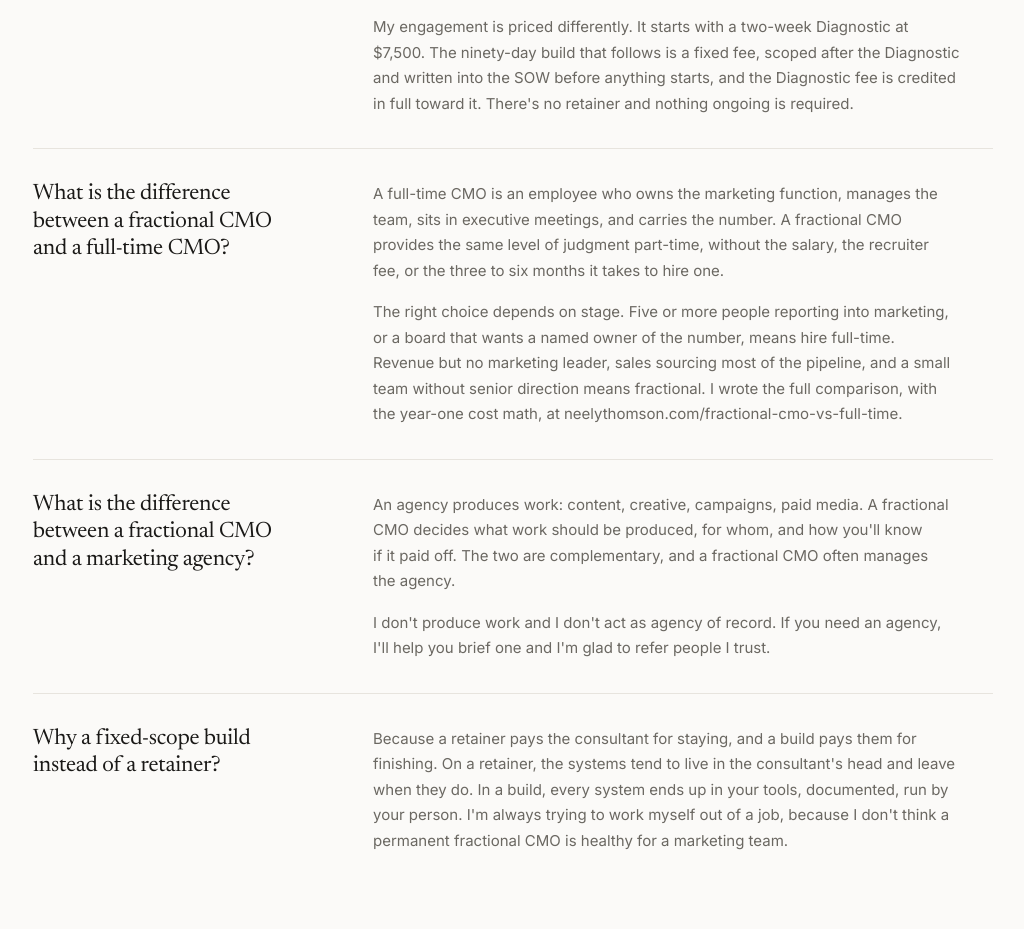
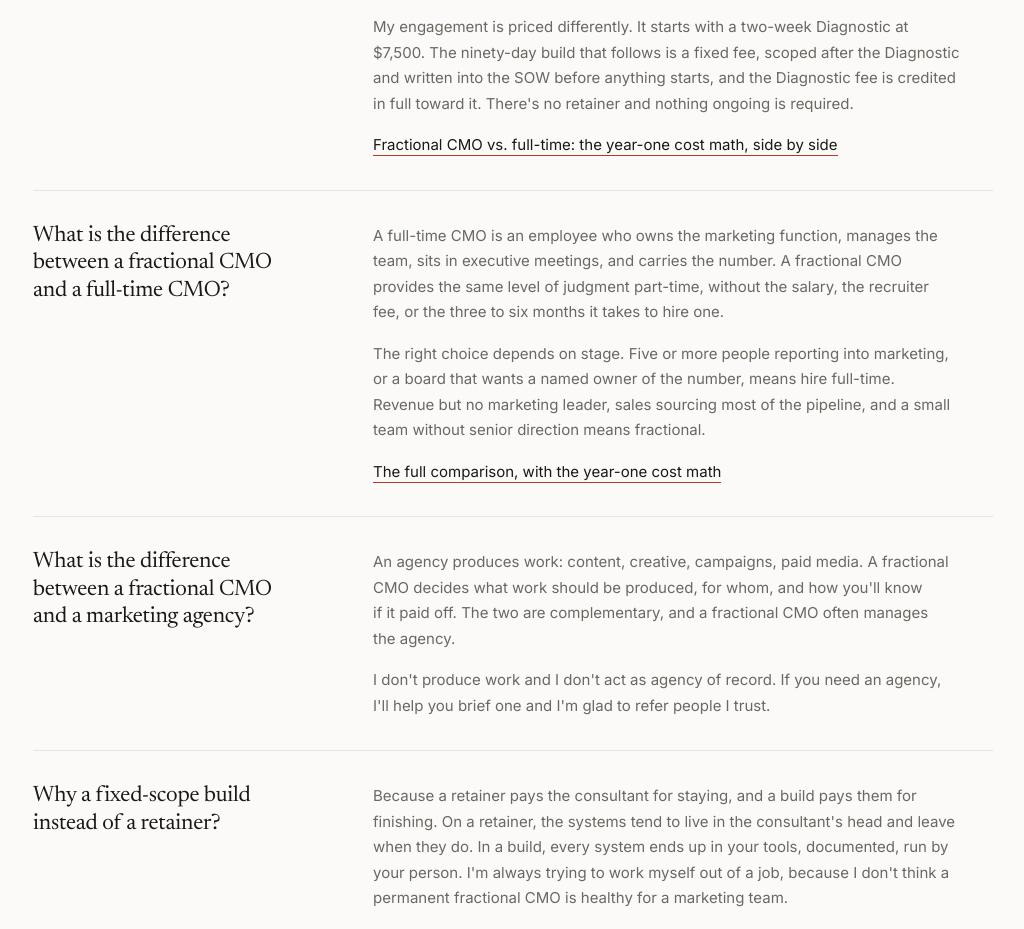
Before and after one commit to neelythomson/neelythomson-site, a Next.js app: page /faq in a window 1280 px wide. Shown: the part 2180-3109 px from the top of the page, without its empty margins (127-1151 px from the left). Built offline with nearby package versions, Linux system fonts and the light colour scheme.

Commit message:
FAQ: link comparison page from cost and full-time answers

```diff
--- a/src/app/faq/page.tsx
+++ b/src/app/faq/page.tsx
@@ -66,13 +66,15 @@ const groups: Group[] = [
           "Market-rate fractional CMO retainers in the US run $10,000 to $12,000 a month for ten to twenty hours a week, usually with a three to six month minimum. The industry renewal rate is around 84 percent, so most engagements run past a year and the total cost is closer to $120,000 to $144,000 than to a monthly number.",
           "My engagement is priced differently. It starts with a two-week Diagnostic at $7,500. The ninety-day build that follows is a fixed fee, scoped after the Diagnostic and written into the SOW before anything starts, and the Diagnostic fee is credited in full toward it. There's no retainer and nothing ongoing is required.",
         ],
+        more: { href: "/fractional-cmo-vs-full-time", text: "Fractional CMO vs. full-time: the year-one cost math, side by side" },
       },
       {
         q: "What is the difference between a fractional CMO and a full-time CMO?",
         a: [
           "A full-time CMO is an employee who owns the marketing function, manages the team, sits in executive meetings, and carries the number. A fractional CMO provides the same level of judgment part-time, without the salary, the recruiter fee, or the three to six months it takes to hire one.",
-          "The right choice depends on stage. Five or more people reporting into marketing, or a board that wants a named owner of the number, means hire full-time. Revenue but no marketing leader, sales sourcing most of the pipeline, and a small team without senior direction means fractional. I wrote the full comparison, with the year-one cost math, at neelythomson.com/fractional-cmo-vs-full-time.",
+          "The right choice depends on stage. Five or more people reporting into marketing, or a board that wants a named owner of the number, means hire full-time. Revenue but no marketing leader, sales sourcing most of the pipeline, and a small team without senior direction means fractional.",
         ],
+        more: { href: "/fractional-cmo-vs-full-time", text: "The full comparison, with the year-one cost math" },
       },
       {
         q: "What is the difference between a fractional CMO and a marketing agency?",
```
